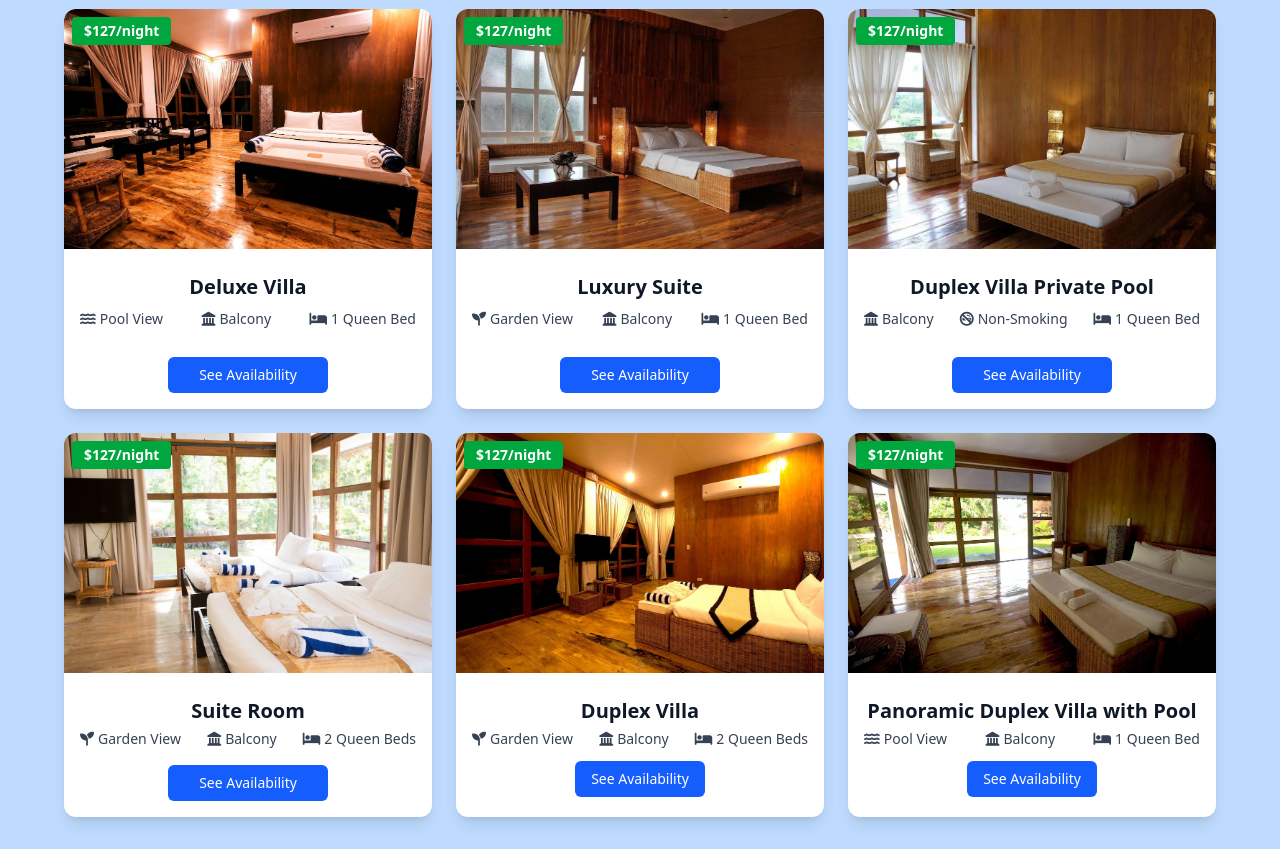
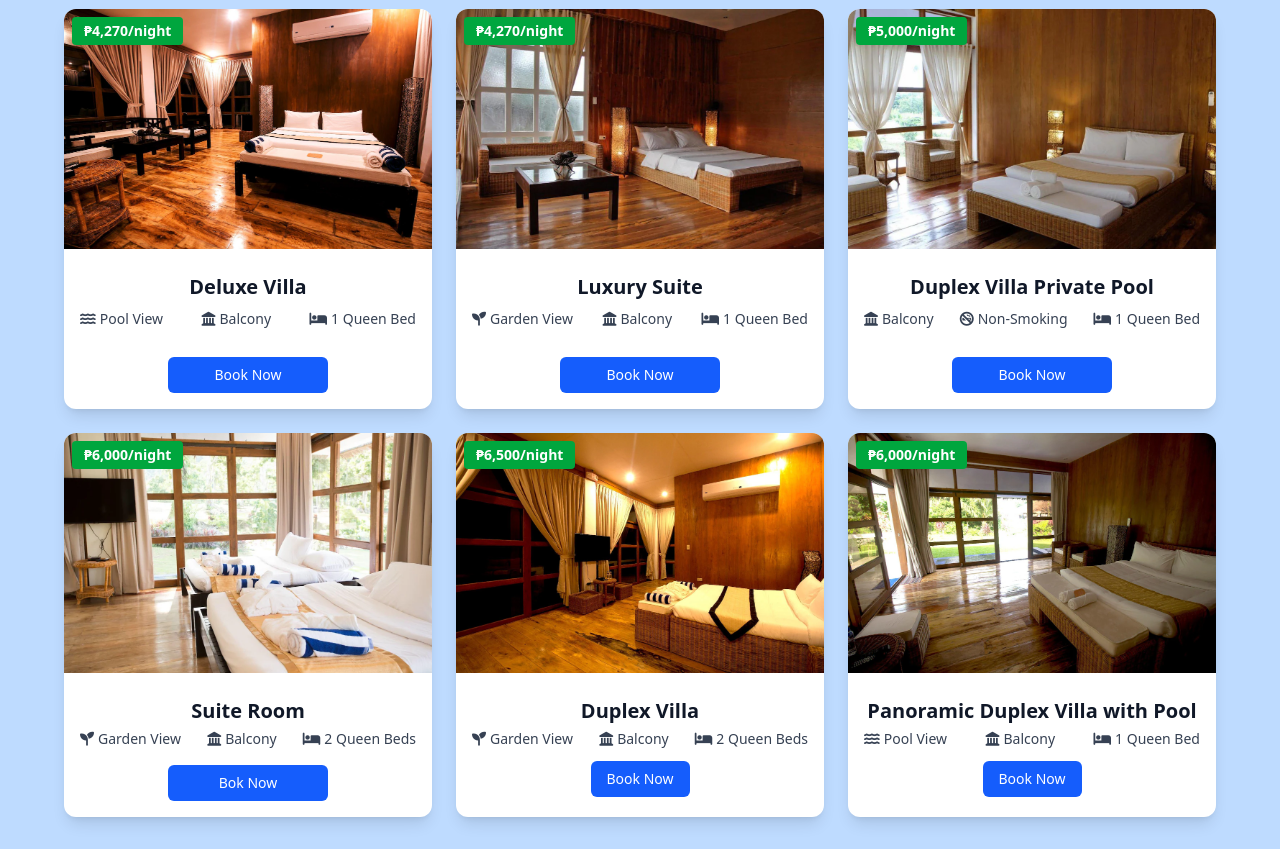
Before and after one commit to paoloespaldon/espaldon, a website: page Accommodation.html in a window 1280 px wide. Shown: the part 103-952 px from the top of the page. Drawn offline with Linux system fonts and the light colour scheme.

Commit message:
Updated styles and fixed peso sign for pricing

```diff
--- a/Accommodation.html
+++ b/Accommodation.html
@@ -92,9 +92,20 @@
         <div class="grid grid-cols-1 sm:grid-cols-2 lg:grid-cols-3 gap-6 mt-12 w-full max-w-6xl">
 
   <!-- Accommodation Card -->
-<div class="bg-white shadow-lg rounded-xl overflow-hidden relative flex flex-col h-full">
-    <img src="assets/room1.webp" class="w-full h-60 object-cover cursor-pointer" onclick="openModal(0, 0)">
-    <div class="absolute top-2 left-2 bg-green-600 text-white text-sm font-bold px-3 py-1 rounded">$127/night</div>
+  <div class="bg-white shadow-lg rounded-xl overflow-hidden relative flex flex-col h-full">
+    <div class="relative">
+        <img src="assets/room1.webp" class="w-full h-60 object-cover cursor-pointer" onclick="openModal(0, 0)">
+
+        <!-- "Available" text inside the image at the bottom center -->
+        <div class="absolute bottom-2 left-1/2 transform -translate-x-1/2 text-green-500 text-sm font-semibold">
+            Available 2 rooms
+        </div>
+
+        <!-- Price tag in the top-left corner -->
+        <div class="absolute top-2 left-2 bg-green-600 text-white text-sm font-bold px-3 py-1 rounded">
+            ₱4,270/night
+        </div>
+    </div>
 
     <div class="p-4 text-left flex-grow">
         <h3 class="text-xl font-bold text-gray-900 text-center mt-2">Deluxe Villa</h3>
@@ -107,15 +118,27 @@
 
     <div class="flex justify-center mt-3 pb-4">
         <a href="BOOK.html" class="w-40 bg-blue-600 text-white font-medium text-sm text-center px-4 py-2 rounded-md transition duration-200 hover:bg-blue-700">
-            See Availability
+            Book Now
         </a>
     </div>
 </div>
 
+
 <!-- Repeat for the other cards -->
 <div class="bg-white shadow-lg rounded-xl overflow-hidden relative flex flex-col h-full">
-    <img src="assets/room2.webp" class="w-full h-60 object-cover cursor-pointer" onclick="openModal(1, 0)">
-    <div class="absolute top-2 left-2 bg-green-600 text-white text-sm font-bold px-3 py-1 rounded">$127/night</div>
+    <div class="relative">
+        <img src="assets/room2.webp" class="w-full h-60 object-cover cursor-pointer" onclick="openModal(1, 0)">
+
+        <!-- "Available" text inside the image at the bottom center -->
+        <div class="absolute bottom-2 left-1/2 transform -translate-x-1/2 text-green-500 text-sm font-semibold">
+            Available 2 rooms
+        </div>
+
+        <!-- Price tag in the top-left corner -->
+        <div class="absolute top-2 left-2 bg-green-600 text-white text-sm font-bold px-3 py-1 rounded">
+            ₱4,270/night
+        </div>
+    </div>
 
     <div class="p-4 text-left flex-grow">
         <h3 class="text-xl font-bold text-gray-900 text-center mt-2">Luxury Suite</h3>
@@ -128,15 +151,26 @@
 
     <div class="flex justify-center mt-3 pb-4">
         <a href="BOOK.html" class="w-40 bg-blue-600 text-white font-medium text-sm text-center px-4 py-2 rounded-md transition duration-200 hover:bg-blue-700">
-            See Availability
+            Book Now
         </a>
     </div>
 </div>
 
 <!-- Another Beach Cottage -->
 <div class="bg-white shadow-lg rounded-xl overflow-hidden relative flex flex-col h-full">
-    <img src="assets/room3.webp" class="w-full h-60 object-cover cursor-pointer" onclick="openModal(2, 0)">
-    <div class="absolute top-2 left-2 bg-green-600 text-white text-sm font-bold px-3 py-1 rounded">$127/night</div>
+    <div class="relative">
+        <img src="assets/room3.webp" class="w-full h-60 object-cover cursor-pointer" onclick="openModal(2, 0)">
+
+        <!-- "Available" text inside the image at the bottom center -->
+        <div class="absolute bottom-2 left-1/2 transform -translate-x-1/2 text-green-500 text-sm font-semibold">
+            Available 2 rooms
+        </div>
+
+        <!-- Price tag in the top-left corner -->
+        <div class="absolute top-2 left-2 bg-green-600 text-white text-sm font-bold px-3 py-1 rounded">
+            ₱5,000/night
+        </div>
+    </div>
 
     <div class="p-4 text-left flex-grow">
         <h3 class="text-xl font-bold text-gray-900 text-center mt-2">Duplex Villa Private Pool</h3>
@@ -149,10 +183,11 @@
 
     <div class="flex justify-center mt-3 pb-4">
         <a href="BOOK.html" class="w-40 bg-blue-600 text-white font-medium text-sm text-center px-4 py-2 rounded-md transition duration-200 hover:bg-blue-700">
-            See Availability
+            Book Now
         </a>
     </div>
 </div>
+
 
 
 
@@ -161,7 +196,12 @@
                 <img src="assets/room4.webp"
                 class="w-full h-60 object-cover cursor-pointer"
                 onclick="openModal(3, 0)">
-                <div class="absolute top-2 left-2 bg-green-600 text-white text-sm font-bold px-3 py-1 rounded">$127/night</div>
+                 <!-- "Available" text inside the image at the bottom center -->
+        <div class="absolute bottom-2 left-1/2 transform -translate-x-1/2 text-green-500 text-sm font-semibold">
+            Available 2 rooms
+        </div>
+
+                <div class="absolute top-2 left-2 bg-green-600 text-white text-sm font-bold px-3 py-1 rounded"> ₱6,000/night</div>
 
                 <div class="p-4 text-left">
                     <h3 class="text-xl font-bold text-gray-900 text-center mt-2">Suite Room</h3>
@@ -181,7 +221,7 @@
                     </div>
                     <div class="flex justify-center mt-4">
                         <a href="BOOK.html" class="w-40 bg-blue-600 text-white font-medium text-sm text-center px-4 py-2 rounded-md transition duration-200 hover:bg-blue-700">
-                            See Availability
+                            Bok Now
                         </a>
                     </div>
 
@@ -193,7 +233,12 @@
                 <img src="assets/room5.webp"
                 class="w-full h-60 object-cover cursor-pointer"
                 onclick="openModal(4, 0)">
-                <div class="absolute top-2 left-2 bg-green-600 text-white text-sm font-bold px-3 py-1 rounded">$127/night</div>
+                 <!-- "Available" text inside the image at the bottom center -->
+        <div class="absolute bottom-2 left-1/2 transform -translate-x-1/2 text-green-500 text-sm font-semibold">
+            Available 2 rooms
+        </div>
+
+                <div class="absolute top-2 left-2 bg-green-600 text-white text-sm font-bold px-3 py-1 rounded"> ₱6,500/night</div>
 
                 <div class="p-4 text-left">
                     <h3 class="text-xl font-bold text-gray-900 text-center mt-2">Duplex Villa</h3>
@@ -212,7 +257,7 @@
                     </div>
                     <div class="flex justify-center mt-3">
                         <a href="B" class="bg-blue-600 text-white font-medium text-sm text-center px-4 py-2 rounded-md transition duration-200 hover:bg-blue-700">
-                            See Availability
+                            Book Now
                         </a>
                     </div>
                 </div>
@@ -222,7 +267,12 @@
                 <img src="assets/room6.webp"
                 class="w-full h-60 object-cover cursor-pointer"
                 onclick="openModal(5, 0)">
-                <div class="absolute top-2 left-2 bg-green-600 text-white text-sm font-bold px-3 py-1 rounded">$127/night</div>
+                 <!-- "Available" text inside the image at the bottom center -->
+        <div class="absolute bottom-2 left-1/2 transform -translate-x-1/2 text-red-500 text-sm font-semibold">
+            Not Available
+        </div>
+
+                <div class="absolute top-2 left-2 bg-green-600 text-white text-sm font-bold px-3 py-1 rounded"> ₱6,000/night</div>
 
                 <div class="p-4 text-left">
                     <h3 class="text-xl font-bold text-gray-900 text-center mt-2">Panoramic Duplex Villa with Pool</h3>
@@ -242,15 +292,11 @@
                     </div>
                     <div class="flex justify-center mt-3">
                         <a href="B" class="bg-blue-600 text-white font-medium text-sm text-center px-4 py-2 rounded-md transition duration-200 hover:bg-blue-700">
-                            See Availability
+                            Book Now
                         </a>
                     </div>
                 </div>
             </div>
-
-
-
-
 
 
 
```
Also changed, not shown: BOOK.html (+4 -4 lines).
